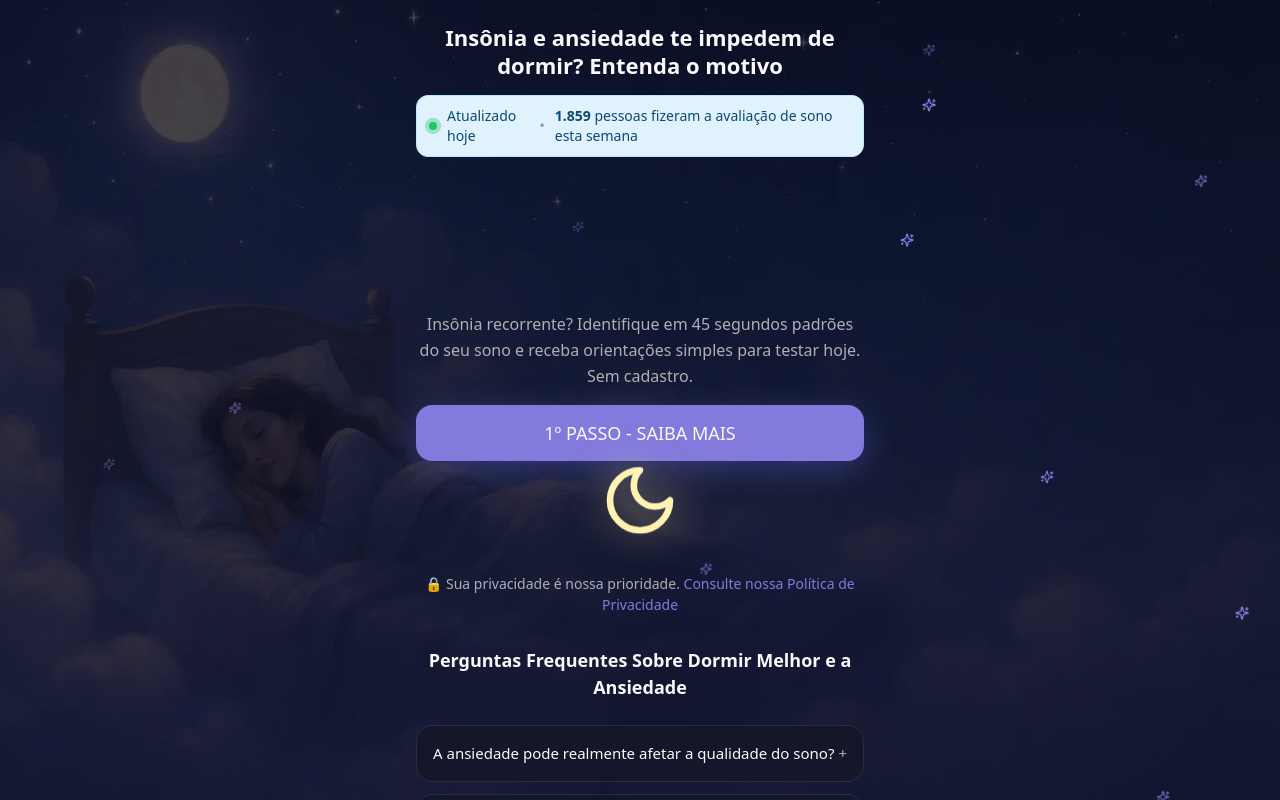
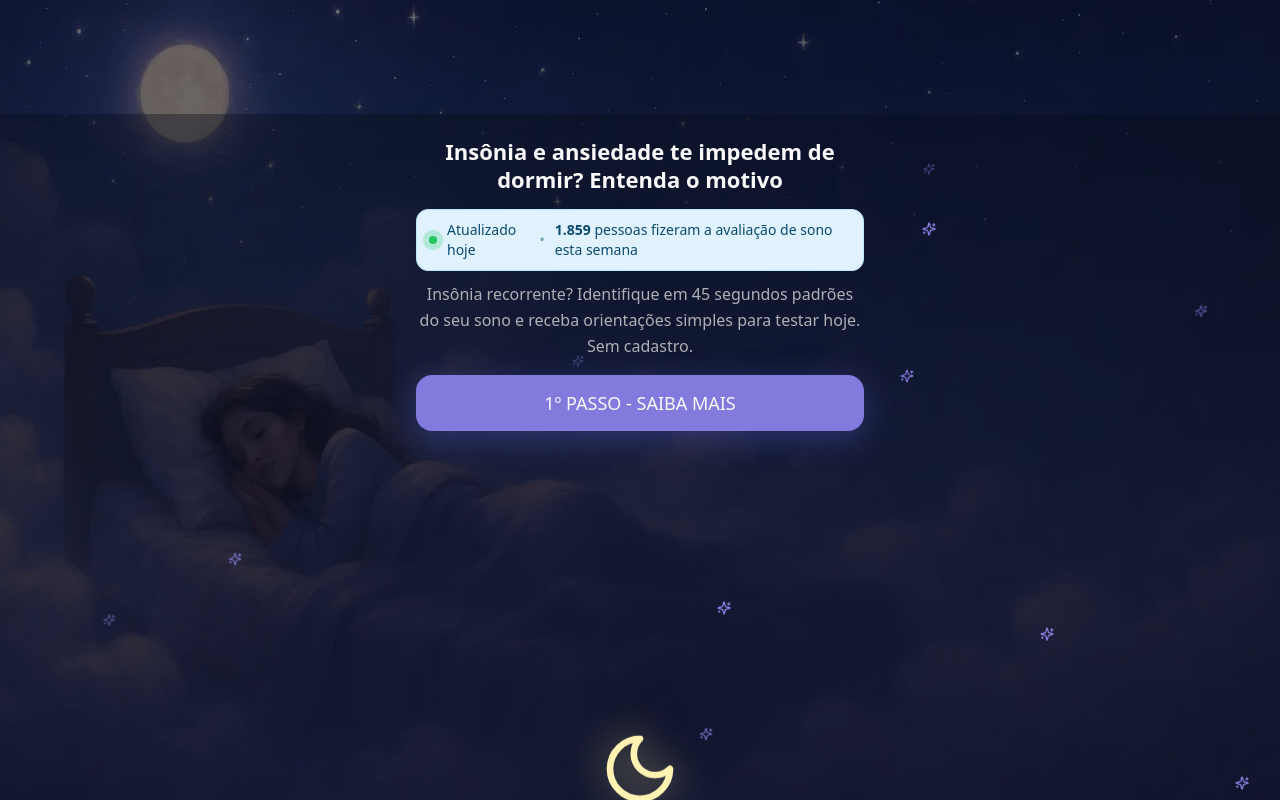
Before and after one commit to ernanirocha/dream-detective-quiz, a React (Vite) app: page / in a window 1280 px wide. Shown: the top 800 px of the page. Built offline with nearby package versions, Linux system fonts and the light colour scheme; the HTML template or start-up script is replaced by a standard one.

Commit message:
Refactor: Implement ADX ads with lazy loading

```diff
--- a/index.html
+++ b/index.html
@@ -1,6 +1,13 @@
 <!doctype html>
 <html lang="en">
   <head>
+    <!-- ADX Preconnect -->
+    <link rel="preconnect" href="https://googleads.g.doubleclick.net" crossorigin>
+    <link rel="preconnect" href="https://tpc.googlesyndication.com" crossorigin>
+
+    <!-- ADX Wrapper -->
+    <script async src="https://api.onebigmedia.com.br/api/wrapper/0620e5e7-1516-4c38-831b-9c3f0886fc7f"></script>
+
     <!-- Google Tag Manager -->
     <script>(function(w,d,s,l,i){w[l]=w[l]||[];w[l].push({'gtm.start':
     new Date().getTime(),event:'gtm.js'});var f=d.getElementsByTagName(s)[0],
--- a/src/App.tsx
+++ b/src/App.tsx
@@ -5,6 +5,7 @@ import { QueryClient, QueryClientProvider } from "@tanstack/react-query";
 import { BrowserRouter, Routes, Route } from "react-router-dom";
 import Index from "./pages/Index";
 import NotFound from "./pages/NotFound";
+import HeaderAd from "@/components/HeaderAd";
 import bgMobile from "@/assets/quiz-bg-mobile.webp";
 import bgDesktop from "@/assets/quiz-bg-desktop.webp";
 
@@ -16,6 +17,9 @@ const App = () => (
       <Toaster />
       <Sonner />
       <div className="relative min-h-screen">
+        {/* ATF Ad - Always visible */}
+        <HeaderAd />
+
         {/* Background images - mobile/desktop with screen fill */}
         <div className="fixed inset-0 -z-10">
           {/* Mobile background */}
--- /dev/null
+++ b/src/components/AdSlot.tsx
@@ -0,0 +1,82 @@
+import { useEffect, useRef } from "react";
+
+type Units = { mobile: string; desktop: string };
+type Props = {
+  units: Units;           // { mobile: '...', desktop: '...' }
+  atf?: boolean;          // true = topo (monta já); false = BTF (lazy)
+  minHeight?: number;     // altura reservada (anti-CLS)
+  breakpoint?: number;    // largura para desktop (padrão 980)
+};
+
+export default function AdSlot({
+  units,
+  atf = false,
+  minHeight,
+  breakpoint = 980,
+}: Props) {
+  const ref = useRef<HTMLDivElement | null>(null);
+  const initialized = useRef(false);
+  const chosenRef = useRef<string | null>(null);
+
+  const height = minHeight ?? (atf ? 90 : 250);
+
+  useEffect(() => {
+    const el = ref.current;
+    if (!el || initialized.current) return;
+
+    // reserva anti-CLS
+    el.style.minHeight = `${height}px`;
+
+    // escolhe unit UMA vez (evita duplicação em re-render/resize)
+    const pickUnit = () => {
+      if (chosenRef.current) return chosenRef.current;
+      const isDesktop =
+        typeof window !== "undefined" && window.innerWidth >= breakpoint;
+      chosenRef.current = isDesktop ? units.desktop : units.mobile;
+      return chosenRef.current;
+    };
+
+    const reveal = () => {
+      if (initialized.current) return;
+      const unit = pickUnit();
+      if (!unit) return;
+      el.setAttribute("data-adunitcode", unit);
+      initialized.current = true;
+    };
+
+    if (atf) {
+      // topo: expõe imediatamente
+      reveal();
+      return;
+    }
+
+    // BTF: expõe perto da viewport
+    if ("IntersectionObserver" in window) {
+      const io = new IntersectionObserver(
+        (entries, obs) => {
+          entries.forEach((entry) => {
+            if (entry.isIntersecting) {
+              reveal();
+              obs.unobserve(entry.target);
+            }
+          });
+        },
+        { rootMargin: "200px 0px 200px 0px", threshold: 0.01 }
+      );
+      io.observe(el);
+      return () => io.disconnect();
+    } else {
+      // fallback
+      reveal();
+    }
+  }, [units, atf, height, breakpoint]);
+
+  return (
+    <div
+      ref={ref}
+      className={`ad-slot ${atf ? "ad-atf" : "lazy-ad"}`}
+      role="complementary"
+      aria-label="Publicidade"
+    />
+  );
+}
--- /dev/null
+++ b/src/components/HeaderAd.tsx
@@ -0,0 +1,13 @@
+import AdSlot from "./AdSlot";
+
+export default function HeaderAd() {
+  return (
+    <AdSlot
+      atf
+      units={{
+        mobile: "cleoloiolatp_mob_topo",
+        desktop: "cleoloiolatp_desk_topo",
+      }}
+    />
+  );
+}
--- /dev/null
+++ b/src/components/MidArticleAd.tsx
@@ -0,0 +1,12 @@
+import AdSlot from "./AdSlot";
+
+export default function MidArticleAd() {
+  return (
+    <AdSlot
+      units={{
+        mobile: "cleoloiolatp_mob_anchor",
+        desktop: "cleoloiolatp_desk_anchor",
+      }}
+    />
+  );
+}
--- a/src/components/StartScreen.tsx
+++ b/src/components/StartScreen.tsx
@@ -1,7 +1,7 @@
 import { Moon, Stars } from "lucide-react";
 import { useEffect, useState } from "react";
 import QuizButton from "./QuizButton";
-import AdxAd from "./AdxAd";
+import MidArticleAd from "./MidArticleAd";
 
 const SocialProofBar = ({ onClick }: { onClick: () => void }) => {
   const [count, setCount] = useState(0);
@@ -92,11 +92,6 @@ const StartScreen = ({ onStart }: StartScreenProps) => {
         {/* Social Proof Bar */}
         <SocialProofBar onClick={onStart} />
 
-        {/* Anúncio ADX no Start */}
-        <div className="flex justify-center w-full">
-          <AdxAd />
-        </div>
-
         {/* First paragraph */}
         <p className="text-[16px] text-muted-foreground text-center mb-4 leading-relaxed">
           Insônia recorrente? Identifique em 45 segundos padrões do seu sono e receba orientações simples para testar
@@ -107,6 +102,11 @@ const StartScreen = ({ onStart }: StartScreenProps) => {
         <QuizButton variant="primary" onClick={onStart}>
           1º PASSO - SAIBA MAIS
         </QuizButton>
+
+        {/* BTF Ad - Lazy Load */}
+        <div className="my-6">
+          <MidArticleAd />
+        </div>
 
         {/* Moon icon with glow */}
         <div className="flex justify-center mb-8 animate-float">
--- a/src/index.css
+++ b/src/index.css
@@ -53,6 +53,20 @@ All colors MUST be HSL.
   }
 }
 
+/* ADX Ad Slots - Anti-CLS */
+.ad-slot {
+  display: block;
+  margin: 12px auto;
+}
+
+.ad-slot.ad-atf {
+  min-height: 90px;
+}
+
+.ad-slot.lazy-ad {
+  min-height: 250px;
+}
+
 @layer base {
   * {
     @apply border-border;
```
